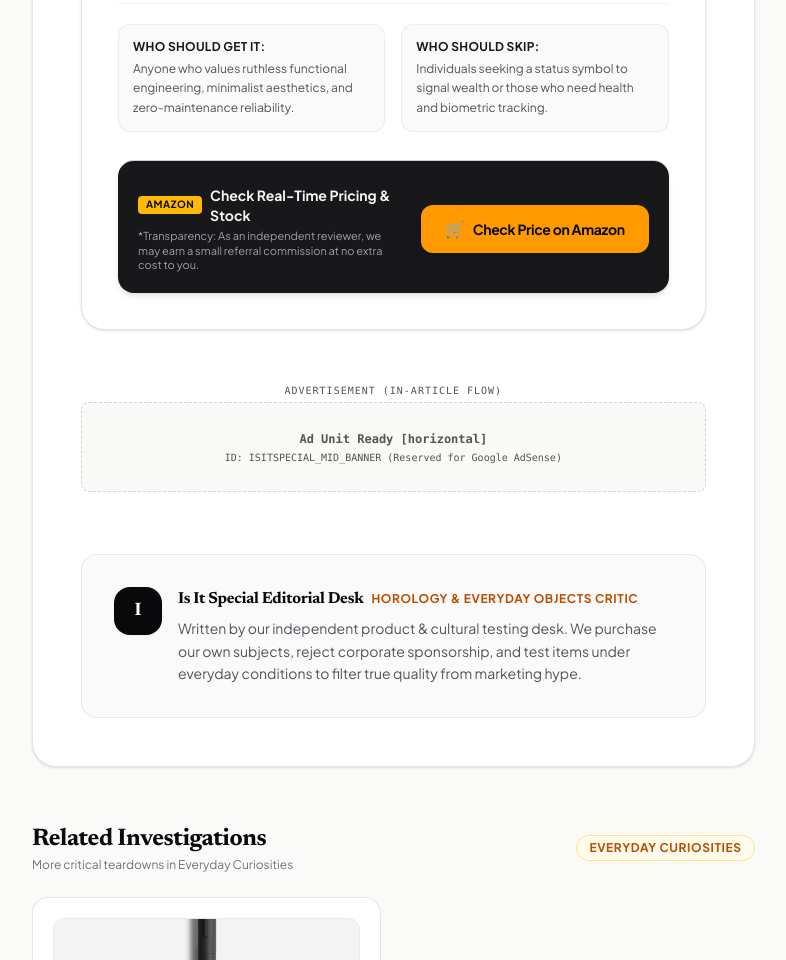
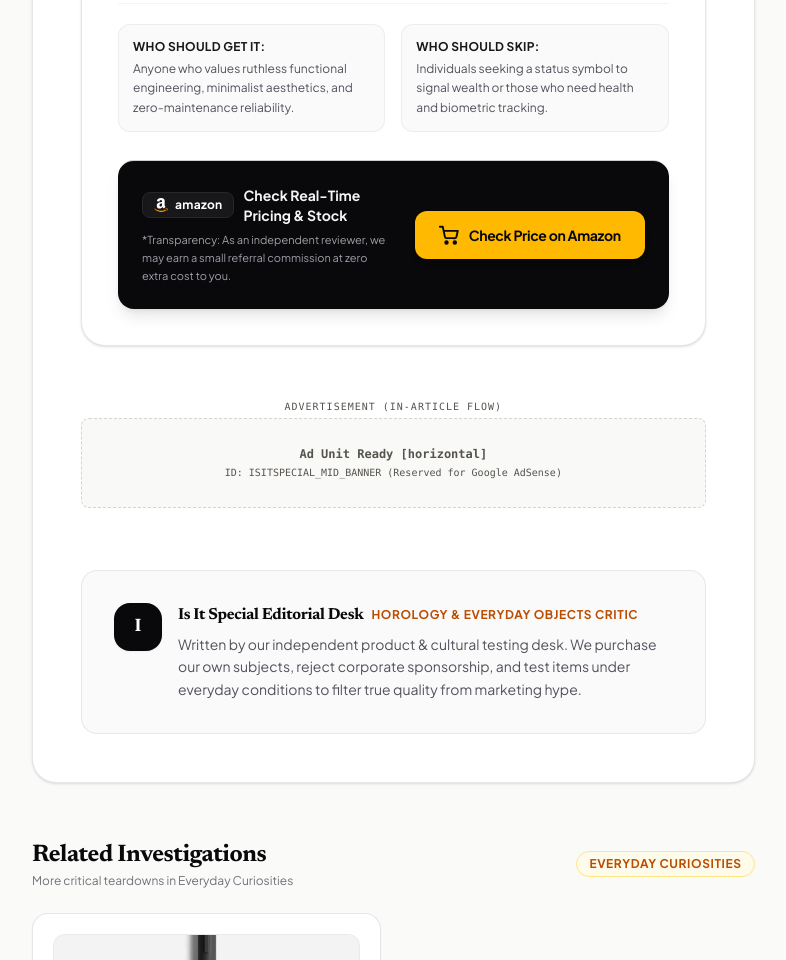
Before and after one commit to gyanart/isitspecial, an Astro site: page /blog/casio-f91w-watch-masterpiece in a window 1280 px wide. Shown: the part 5243-6203 px from the top of the page, without its empty margins (56-842 px from the left). Built offline with nearby package versions, Linux system fonts and the light colour scheme; Astro itself is replaced by a stand-in of ours.

Commit message:
feat: add official vector amazon logo and sharp cart icon, switch to automatic smart keyword affiliate links, and use authentic digital casio image

```diff
--- a/src/components/SpecialIndexCard.astro
+++ b/src/components/SpecialIndexCard.astro
@@ -10,6 +10,7 @@ interface Props {
   affiliateUrl?: string;
   affiliateLabel?: string;
   affiliateStore?: string;
+  productKeyword?: string;
   lang?: 'en' | 'hi';
 }
 
@@ -24,10 +25,21 @@ const {
   affiliateUrl,
   affiliateLabel,
   affiliateStore = 'Amazon',
+  productKeyword,
   lang = 'en'
 } = Astro.props;
 
 const isHi = lang === 'hi';
+
+// Automatic Smart Affiliate URL builder with store ID "isitspecial-21"
+const defaultStoreTag = 'isitspecial-21';
+const generatedUrl = productKeyword
+  ? (isHi
+      ? `https://www.amazon.in/s?k=${encodeURIComponent(productKeyword)}&tag=${defaultStoreTag}`
+      : `https://www.amazon.com/s?k=${encodeURIComponent(productKeyword)}&tag=${defaultStoreTag}`)
+  : undefined;
+
+const effectiveAffiliateUrl = affiliateUrl || generatedUrl;
 
 // Color styling based on verdict keywords
 const isOverhyped = verdict.toLowerCase().includes('overhyped') || verdict.includes('ओवरहाइप्ड');
@@ -43,7 +55,7 @@ const verdictTheme = isOverhyped
   : { badge: 'bg-amber-50 text-amber-800 border-amber-200/80', score: 'text-amber-600', ring: 'ring-amber-500/10' };
 ---
 
-<!-- 'not-prose' is mandatory to prevent markdown styling from overriding button colors and text -->
+<!-- 'not-prose' prevents markdown styling from overriding button colors and text -->
 <div class="not-prose my-12 rounded-3xl border border-zinc-200/90 bg-white p-6 sm:p-9 shadow-sm">
 
   <!-- Header: Title and Big Score Counter -->
@@ -142,38 +154,61 @@ const verdictTheme = isOverhyped
     </div>
   )}
 
-  <!-- Modern High-Contrast Affiliate Callout Button -->
-  {affiliateUrl && (
-    <div class="mt-7 pt-6 border-t border-zinc-200/90 flex flex-col sm:flex-row items-center justify-between gap-4 bg-zinc-900 text-white p-5 rounded-2xl shadow-md">
-      <div class="text-xs space-y-1 text-center sm:text-left">
-        <div class="flex items-center justify-center sm:justify-start space-x-2">
-          <span class="inline-block px-2 py-0.5 rounded text-[10px] font-bold uppercase tracking-wider bg-amber-400 text-zinc-950">
-            {affiliateStore}
-          </span>
+  <!-- Modern High-Contrast Affiliate Callout with Crisp Vector SVG Icons -->
+  {effectiveAffiliateUrl && (
+    <div class="mt-7 pt-6 border-t border-zinc-200/90 flex flex-col sm:flex-row items-center justify-between gap-5 bg-zinc-950 text-white p-5 sm:p-6 rounded-2xl shadow-lg">
+
+      <!-- Left Info: Official Amazon Vector Logo + Title -->
+      <div class="text-xs space-y-1.5 text-center sm:text-left flex-1 min-w-0">
+        <div class="flex items-center justify-center sm:justify-start space-x-2.5">
+          <!-- Official Amazon SVG Logo Badge -->
+          <div class="px-2.5 py-1 rounded-lg bg-zinc-900 border border-zinc-800 inline-flex items-center space-x-1.5 shadow-inner">
+            <!-- Authentic Amazon 'a' with signature curved orange smile arrow -->
+            <svg class="h-4 w-4 shrink-0" viewBox="0 0 448 512" fill="none">
+              <!-- 'a' letterform in crisp white -->
+              <path fill="#ffffff" d="M257.2 162.7c-48.7 1.8-169.5 15.5-169.5 117.5c0 109.5 138.3 114 183.5 43.2c6.5 10.2 35.4 37.5 45.3 46.8l56.8-56S341 288.9 341 261.4V114.3C341 89 316.5 32 228.7 32C140.7 32 94 87 94 136.3l73.5 6.8c16.3-49.5 54.2-49.5 54.2-49.5c40.7-.1 35.5 29.8 35.5 69.1m0 86.8c0 80-84.2 68-84.2 17.2c0-47.2 50.5-56.7 84.2-57.8z"/>
+              <!-- Amazon Smile Curve in signature Amazon Orange (#FF9900) -->
+              <path fill="#FF9900" d="M393.2 413c-7.7 10-70 67-174.5 67S34.2 408.5 9.7 379c-6.8-7.7 1-11.3 5.5-8.3C88.5 415.2 203 488.5 387.7 401c7.5-3.7 13.3 2 5.5 12z"/>
+              <!-- Amazon Smile Arrowhead in signature Amazon Orange (#FF9900) -->
+              <path fill="#FF9900" d="M433 415.2c-6.5 15.8-16 26.8-21.2 31c-5.5 4.5-9.5 2.7-6.5-3.8s19.3-46.5 12.7-55c-6.5-8.3-37-4.3-48-3.2c-10.8 1-13 2-14-.3c-2.3-5.7 21.7-15.5 37.5-17.5c15.7-1.8 41-.8 46 5.7c3.7 5.1 0 27.1-6.5 43.1z"/>
+            </svg>
+            <span class="font-extrabold tracking-wide text-xs text-white">
+              amazon<span class="text-amber-400 font-bold">{isHi ? '.in' : ''}</span>
+            </span>
+          </div>
+
           <span class="font-bold text-sm text-zinc-100">
-            {isHi ? 'उत्पाद उपलब्धता एवं वर्तमान मूल्य' : 'Check Real-Time Pricing & Stock'}
+            {isHi ? 'मूल्य एवं उपलब्धता जांचें' : 'Check Real-Time Pricing & Stock'}
           </span>
         </div>
-        <p class="text-[11px] text-zinc-400 max-w-md">
+
+        <p class="text-[11px] text-zinc-400 leading-relaxed max-w-md">
           {isHi
-            ? '*पारदर्शिता प्रकटीकरण: यदि आप हमारे लिंक से खरीदते हैं, तो हमें बिना किसी अतिरिक्त शुल्क के एक छोटा कमीशन मिल सकता है।'
-            : '*Transparency: As an independent reviewer, we may earn a small referral commission at no extra cost to you.'}
+            ? '*पारदर्शिता: यदि आप हमारे लिंक से खरीदते हैं, तो हमें बिना किसी अतिरिक्त शुल्क के एक छोटा कमीशन मिल सकता है।'
+            : '*Transparency: As an independent reviewer, we may earn a small referral commission at zero extra cost to you.'}
         </p>
       </div>
 
-      <!-- High-Contrast Pure White-Text Button -->
+      <!-- High-Contrast Pure Black Text on Amber Button with Sharp Vector SVG Cart Icon -->
       <a
-        href={affiliateUrl}
+        href={effectiveAffiliateUrl}
         target="_blank"
         rel="nofollow sponsored noopener"
-        class="w-full sm:w-auto px-6 py-3 rounded-xl bg-amber-500 hover:bg-amber-400 text-zinc-950 font-extrabold text-sm transition-all duration-200 shadow-md hover:shadow-lg flex items-center justify-center space-x-2 shrink-0 cursor-pointer no-underline group"
+        class="w-full sm:w-auto px-6 py-3.5 rounded-xl bg-amber-400 hover:bg-amber-300 text-zinc-950 font-black text-sm transition-all duration-200 shadow-md hover:shadow-xl flex items-center justify-center space-x-2.5 shrink-0 cursor-pointer no-underline group"
         style="text-decoration: none !important; color: #09090b !important;"
       >
-        <span class="text-base group-hover:scale-110 transition-transform">🛒</span>
-        <span class="tracking-tight" style="color: #09090b !important;">
-          {affiliateLabel || (isHi ? `${affiliateStore} पर देखें →` : `View on ${affiliateStore} →`)}
+        <!-- Sharp Solid Black High-Visibility Shopping Cart Icon -->
+        <svg class="w-5 h-5 text-zinc-950 shrink-0 group-hover:scale-110 transition-transform stroke-zinc-950 fill-none" stroke-width="2.3" viewBox="0 0 24 24" stroke-linecap="round" stroke-linejoin="round">
+          <circle cx="9" cy="21" r="1.5" fill="#09090b"></circle>
+          <circle cx="19" cy="21" r="1.5" fill="#09090b"></circle>
+          <path d="M1 2h3.5l2.6 12.2a2 2 0 0 0 2 1.6h9.8a2 2 0 0 0 2-1.6L22.5 7H5.5" stroke="#09090b"></path>
+        </svg>
+
+        <span class="tracking-tight font-black" style="color: #09090b !important;">
+          {affiliateLabel || (isHi ? `${affiliateStore} पर देखें →` : `Check Price on ${affiliateStore} →`)}
         </span>
       </a>
+
     </div>
   )}
 
--- a/src/content/blog/casio-f91w-watch-masterpiece.mdx
+++ b/src/content/blog/casio-f91w-watch-masterpiece.mdx
@@ -86,7 +86,7 @@ The Casio F-91W is not merely a cheap digital watch; it is a monument to industr
   ]}
   whoShouldBuy="Anyone who values ruthless functional engineering, minimalist aesthetics, and zero-maintenance reliability."
   whoShouldSkip="Individuals seeking a status symbol to signal wealth or those who need health and biometric tracking."
-  affiliateUrl="https://link.amazon/B09qHB1zG"
+  productKeyword="Casio F-91W"
   affiliateLabel="Check Price on Amazon"
   affiliateStore="Amazon"
 />
--- a/src/content/blog/hi/casio-f91w-watch-masterpiece.mdx
+++ b/src/content/blog/hi/casio-f91w-watch-masterpiece.mdx
@@ -86,7 +86,7 @@ Casio F-91W सिर्फ एक सस्ती डिजिटल घड़
   ]}
   whoShouldBuy="वह हर व्यक्ति जो शुद्ध उपयोगिता, टिकाऊपन और बिना झंझट की घड़ियों को पसंद करता है।"
   whoShouldSkip="वे लोग जो कलाई पर स्टेटस सिंबल दिखाना चाहते हैं या जिन्हें हार्ट-रेट और स्टेप ट्रैकिंग चाहिए।"
-  affiliateUrl="https://link.amazon/B09qHB1zG"
+  productKeyword="Casio F-91W"
   affiliateLabel="अमेज़न पर वर्तमान कीमत देखें"
   affiliateStore="Amazon"
   lang="hi"
```
Also changed, not shown: 1 other file.
